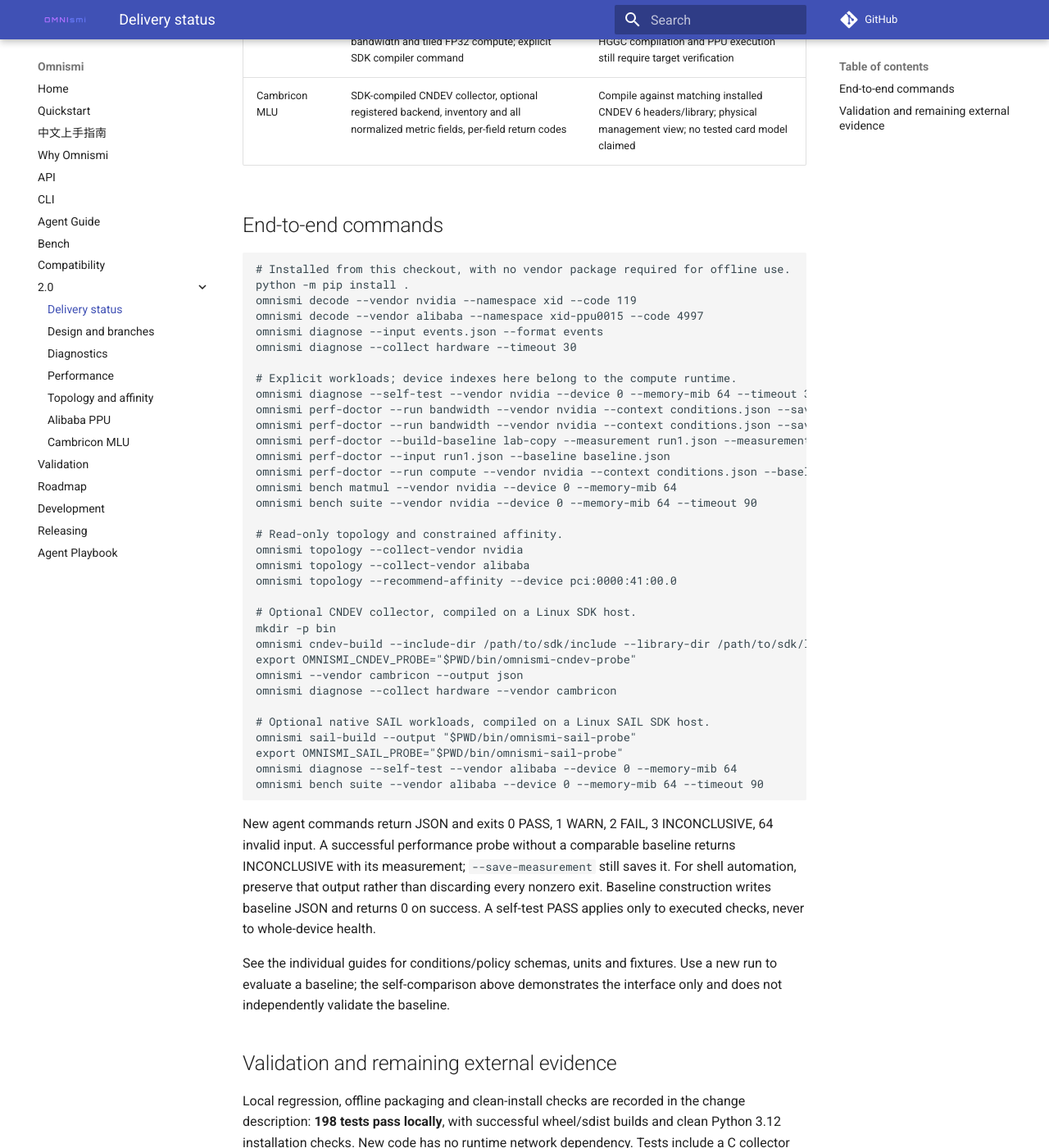
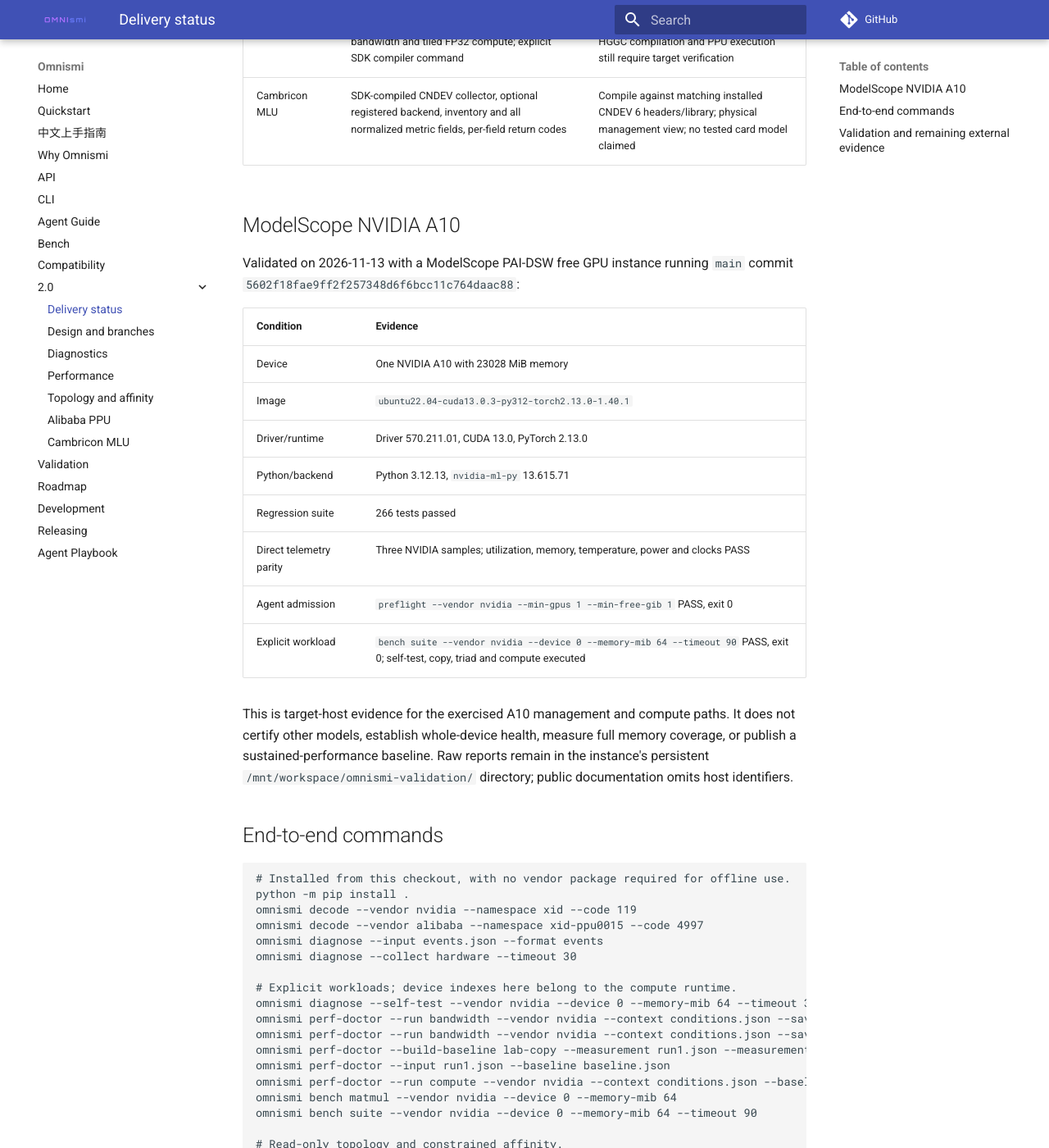
Before and after one commit to phantom5125/omnismi, an MkDocs documentation site: the page built from docs/v2/STATUS.md, in a window 1280 px wide and 1400 px high, scrolled down 921 px. Shown: the whole window at 82% size. Built offline with MkDocs 1.6.1 and Material for MkDocs 9.7.7, drawn with Linux system fonts in a browser that asks for light colours; comment, search, counter and statistics services are not loaded.

Commit message:
docs: record ModelScope NVIDIA A10 validation

```diff
--- a/claude-progress.txt
+++ b/claude-progress.txt
@@ -30,3 +30,4 @@ Entries
 - 2026-10-19: Resolved PR #5's conflicts by merging main (b41922e) and adding admission commands through a dedicated preflight_cli module. Preserved the released overview, doctor, diagnostics, topology, benchmarks, Python 3.9 compatibility, packaging resources, and version 2.0.0. Combined the main CLI docs and changelog with clearly unreleased admission features instead of claiming a 1.1.0 release. Validation: 257 full-suite tests, compileall, changed-module Ruff/Black, strict MkDocs, wheel/sdist builds, Twine, clean-wheel checks of 16 CLI help entries and admission/version contracts, and all 11 documented offline quickstarts passed. Added Python 3.9 to admission CI and retained the full v2 software/documentation workflow. No real hardware validation was performed; the active 2.1 checkout was preserved.
 - 2026-11-13: Reframed Omnismi as a CLI-first accelerator observability, diagnostics, and validation tool for agents and humans while preserving the Python API. Rewrote the GitHub homepage and docs around concrete tasks, added a complete root command map and `--version`, added `docs/agents.md`, and extended installed-wheel checks for help/version. Validation passed with 200 tests, bytecode compilation, strict MkDocs, wheel/sdist builds, Twine, and clean-wheel execution of 11 documented offline commands. Ruff still reports pre-existing legacy CLI formatting findings; no broad unrelated reformat was made. ModelScope real-hardware validation remains pending.
 - 2026-11-13: Added vendor-aware admission snapshots after reviewing AMD/NVIDIA scheduler visibility pain points and AMD's official HIP isolation documentation. `--vendor` now scopes count and snapshot commands; CUDA controls apply only to NVIDIA, AMD ROCR/HIP/GPU_DEVICE_ORDINAL controls apply only to AMD, multiple AMD controls are conservatively intersected with warnings, and reports mark environment visibility as `runtime_hint_only`. Requested free-memory gates now fail with `free_memory_unknown` instead of passing when evidence is unavailable. Added mixed-vendor, UUID, intersection, strict-threshold and CLI regressions. Validation: 266 tests, compileall, Ruff, Black, strict MkDocs and feature-catalog JSON checks passed. Real-card validation remains pending.
+- 2026-11-13: Validated main@5602f18 on a ModelScope PAI-DSW NVIDIA A10 (23028 MiB, driver 570.211.01, CUDA 13.0, Python 3.12.13, PyTorch 2.13.0). All 266 tests passed; Python API, overview/doctor, vendor-scoped preflight and three-sample NVML parity passed; the explicit 64 MiB/90-second bench suite executed self-test, copy, triad and compute with PASS/exit 0. Reports were retained under `/mnt/workspace/omnismi-validation/`, host identifiers were omitted from public docs, and the instance was manually stopped with 35h30m GPU quota remaining. Updated the compatibility matrix, delivery status, README, feature catalog and changelog without extending the result to other models or whole-device health.
--- a/docs/v2/STATUS.md
+++ b/docs/v2/STATUS.md
@@ -17,6 +17,28 @@ release does not assign new model-specific certification labels.
 | Affinity | Local CPUs and memory nodes intersected with effective process masks | Suggestions only; no process binding changes |
 | Alibaba PPU | Full normalized management metrics, ECC and generation-specific codes; HGGC self-test, bandwidth and tiled FP32 compute; explicit SDK compiler command | SAIL v2.1.1 documented APIs/formats; CPU protocol/control tests pass; real HGGC compilation and PPU execution still require target verification |
 | Cambricon MLU | SDK-compiled CNDEV collector, optional registered backend, inventory and all normalized metric fields, per-field return codes | Compile against matching installed CNDEV 6 headers/library; physical management view; no tested card model claimed |
+
+## ModelScope NVIDIA A10
+
+Validated on 2026-11-13 with a ModelScope PAI-DSW free GPU instance running
+`main` commit `5602f18fae9ff2f257348d6f6bcc11c764daac88`:
+
+| Condition | Evidence |
+|---|---|
+| Device | One NVIDIA A10 with 23028 MiB memory |
+| Image | `ubuntu22.04-cuda13.0.3-py312-torch2.13.0-1.40.1` |
+| Driver/runtime | Driver 570.211.01, CUDA 13.0, PyTorch 2.13.0 |
+| Python/backend | Python 3.12.13, `nvidia-ml-py` 13.615.71 |
+| Regression suite | 266 tests passed |
+| Direct telemetry parity | Three NVIDIA samples; utilization, memory, temperature, power and clocks PASS |
+| Agent admission | `preflight --vendor nvidia --min-gpus 1 --min-free-gib 1` PASS, exit 0 |
+| Explicit workload | `bench suite --vendor nvidia --device 0 --memory-mib 64 --timeout 90` PASS, exit 0; self-test, copy, triad and compute executed |
+
+This is target-host evidence for the exercised A10 management and compute paths.
+It does not certify other models, establish whole-device health, measure full
+memory coverage, or publish a sustained-performance baseline. Raw reports remain
+in the instance's persistent `/mnt/workspace/omnismi-validation/` directory;
+public documentation omits host identifiers.
 
 ## End-to-end commands
 
```
Also changed, not shown: CHANGELOG.md (+2 -0 lines), README.md (+2 -2 lines), docs/compatibility.md (+1 -0 lines), feature_list.json (+15 -0 lines).
